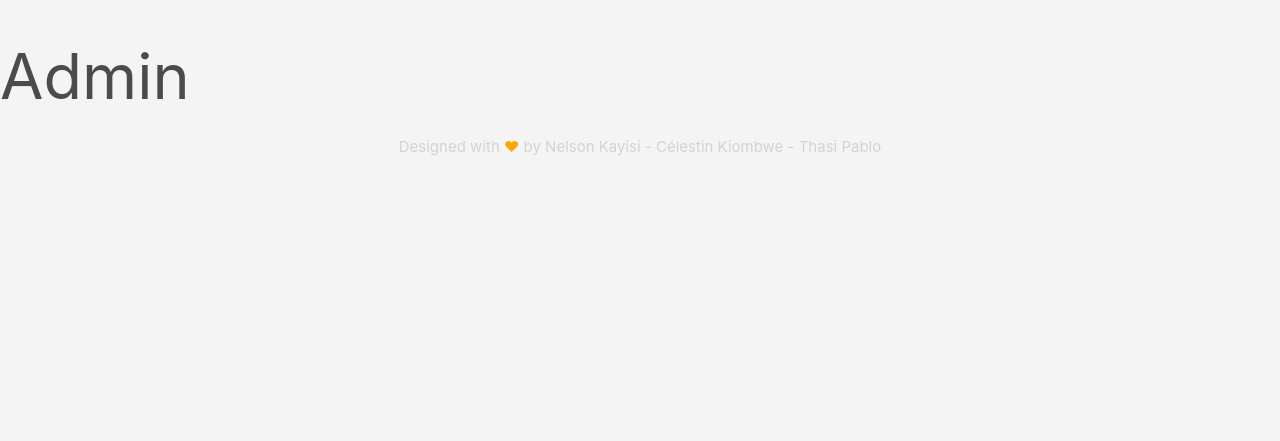
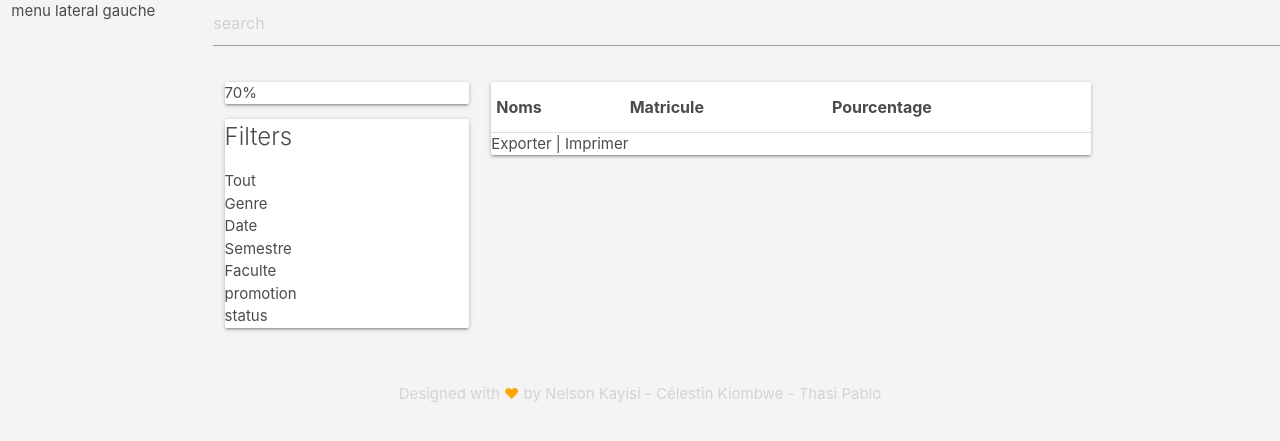
Before and after one commit to thasipablo/wps-web, a Django app: page /administrator in a window 1280 px wide. Shown: the top 441 px of the page. Run offline with Django 3.2, Linux system fonts and the light colour scheme; data comes from the database, SQL or seed files in the repository; both versions use the stored data as it was after the commit; lists and menus that the app fills with data are empty.

Commit message:
calcul pourcentage fini

```diff
--- a/activity/serializers.py
+++ b/activity/serializers.py
@@ -1,6 +1,7 @@
 from rest_framework import serializers
 
 from .models import Attendance
+
 
 class AttendanceSerializer(serializers.ModelSerializer):
     class Meta:
--- /dev/null
+++ b/activity/static/activity/js/activity.js
@@ -0,0 +1,64 @@
+window.addEventListener('DOMContentLoaded', (e) => {
+
+    !async function(){
+        const studentListTag = document.querySelector(".s-list")
+        const averagePourcentageTag = document.querySelector('.pourcentage-average')
+
+        // get students list from the backend API
+        const students = await fetch('student/api/students')
+            .then(response => response.json())
+            .then(data => data)
+            .catch(err => console.error(err))
+
+        // get attendancies from the API
+        const attendances = await fetch('attendance/api/attendances')
+            .then(response => response.json())
+            .then(data => data)
+            .catch(err => console.error(err))
+
+        // get number of activities
+        let activities = []
+        attendances.forEach(att => activities = [...activities, att.date])
+
+        const activitiesSet = new Set(activities)
+        const nbrActivities = activitiesSet.size
+
+        let averagePourcentage = 0
+
+        // insert students in the DOM
+        students.forEach(student => {
+            let name = student.fullname
+            let matricule = student.matricule
+
+            let studentTag = document.createElement('tr')
+            let matriculeTag = document.createElement('td')
+            let pourcentageTag = document.createElement('td')
+            let nameTag = document.createElement('td')
+
+            nameTag.innerHTML = name
+            matriculeTag.innerHTML = matricule
+
+            // calculate the pourcentage
+            let nbrAttendances = attendances.filter(attendance => attendance.rf_id == student.rf_id)
+            let pourcentage = (nbrAttendances.length / nbrActivities) * 100
+            pourcentageTag.innerHTML = `${pourcentage} %`
+
+            averagePourcentage += pourcentage
+
+            studentTag.appendChild(nameTag)
+            studentTag.appendChild(matriculeTag)
+            studentTag.appendChild(pourcentageTag)
+
+            studentListTag.appendChild(studentTag)
+        })
+
+        averagePourcentage /= students.length
+        averagePourcentageTag.innerHTML = `
+            <span>${averagePourcentage} % </span>
+            <br>
+            <span> Participation Moyenne </span>
+        `
+
+    }()
+
+})
--- a/activity/views.py
+++ b/activity/views.py
@@ -1,4 +1,3 @@
-from rest_framework.generics import ListAPIView
 from rest_framework.generics import ListCreateAPIView
 
 from .models import Attendance
--- a/dashboard/templates/dashboard/pages/administrator.html
+++ b/dashboard/templates/dashboard/pages/administrator.html
@@ -1,7 +1,68 @@
 {% extends 'dashboard/layouts/_base.html' %}
+{% load static %}
 
 {% block title %}Administrator{% endblock title %}
 
 {% block content %}
-    <h1> Admin </h1>
+    <div class="admin-container row">
+    	<!-- Menu de navigation gauche -->
+    	<div class="col l2">
+    		menu lateral gauche
+    	</div>
+
+    	<!-- main content -->
+    	<main class="col l10">
+
+    		<!-- top - bar -->
+    		<div class="row">
+    			<input type="search" placeholder="search">
+    		</div>
+
+    		<!-- center - content -->
+    		<div class="row">
+				<div class="col l3">
+					<div class="card">
+						<div class="card-text">
+							<span class="pourcentage-average">70%</span>
+						</div>
+					</div>
+					<div class="card">
+						<div class="card-title">
+							Filters
+						</div>
+						<div class="card-text">
+							<ul>
+								<li>Tout</li>
+								<li>Genre</li>
+								<li>Date</li>
+								<li>Semestre</li>
+								<li>Faculte</li>
+								<li>promotion</li>
+								<li>status</li>
+							</ul>
+						</div>
+					</div>
+				</div>
+				<div class="col l7">
+					<div class="card">
+						<table class="table">
+							<thead>
+								<th>Noms</th>
+								<th>Matricule</th>
+								<th>Pourcentage</th>
+							</thead>
+							<tbody class="s-list"></tbody>
+						</table>
+						<div>
+							Exporter | Imprimer
+						</div>
+					</div>
+				</div>
+    		</div>
+    	</main>
+    </div>
 {% endblock content %}
+
+{% block scripts %}
+    <script defer src="{% static 'activity/js/activity.js' %}"></script>
+{% endblock scripts %}
--- a/student/serializers.py
+++ b/student/serializers.py
@@ -5,4 +5,4 @@
 class StudentSerializer(serializers.ModelSerializer):
     class Meta:
         model = Student
-        fields = ('rf_id', 'fullname')
+        fields = ('rf_id', 'fullname', 'matricule')
```
Also changed, not shown: db.sqlite3, student/views.py (line endings or trailing spaces).
